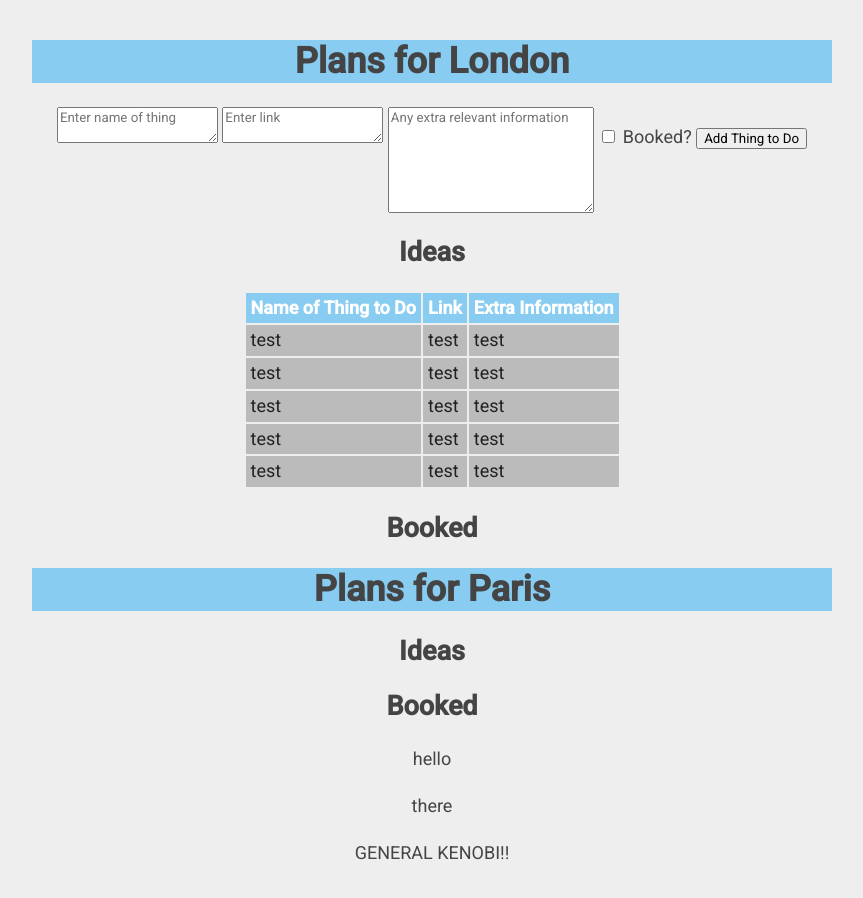
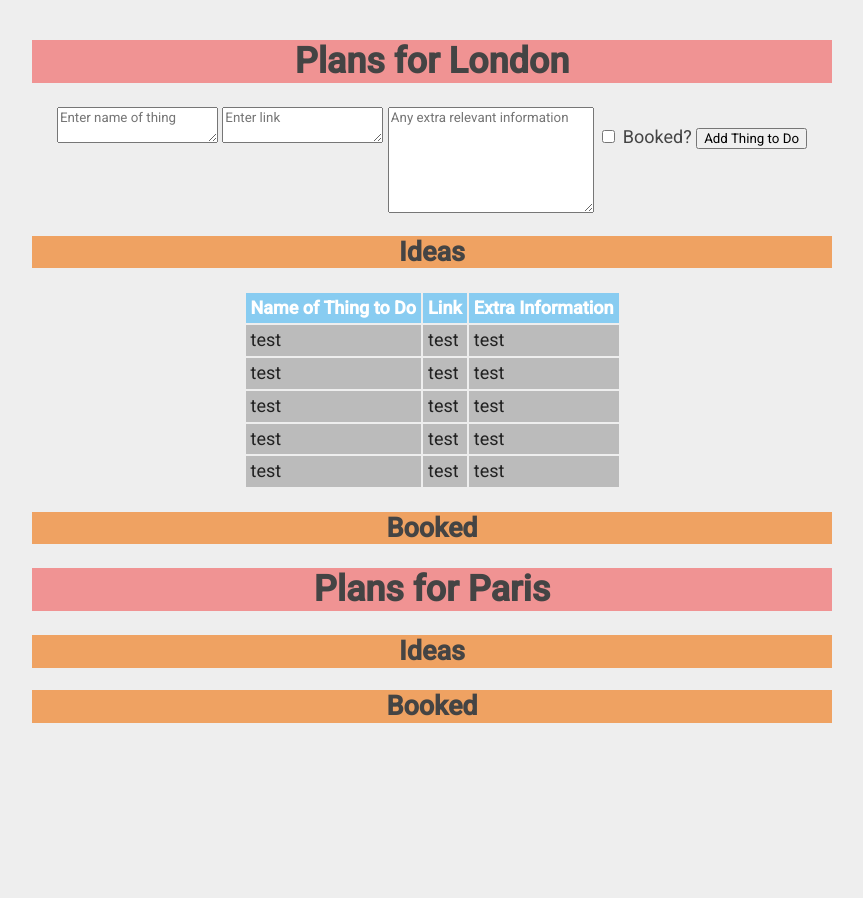
Before and after one commit to AMG3141/holidays, a plain HTML site: page index.html in a window 1280 px wide. Shown: the whole page, without its empty margins (208-1071 px from the left). After the commit the page ends 800 px from the top, so only its background shows below. Drawn offline with Linux system fonts and the light colour scheme.

Commit message:
change some colours

```diff
--- a/index.html
+++ b/index.html
@@ -62,18 +62,5 @@
 	<h2>Ideas</h2>
 
 	<h2>Booked</h2>
-
-
-	<div class="div1">
-		<p>hello</p>
-	</div>
-
-	<div class="div2">
-		<p>there</p>
-	</div>
-
-	<div class="div3">
-		<p>GENERAL KENOBI!!</p>
-	</div>
 </body>
 </html>
--- a/style.css
+++ b/style.css
@@ -14,7 +14,11 @@
 }
 
 h1 {
-	background-color: #88CCF1;
+	background-color: #F2575799;
+}
+
+h2 {
+	background-color: #F1710599;
 }
 
 body {
```
